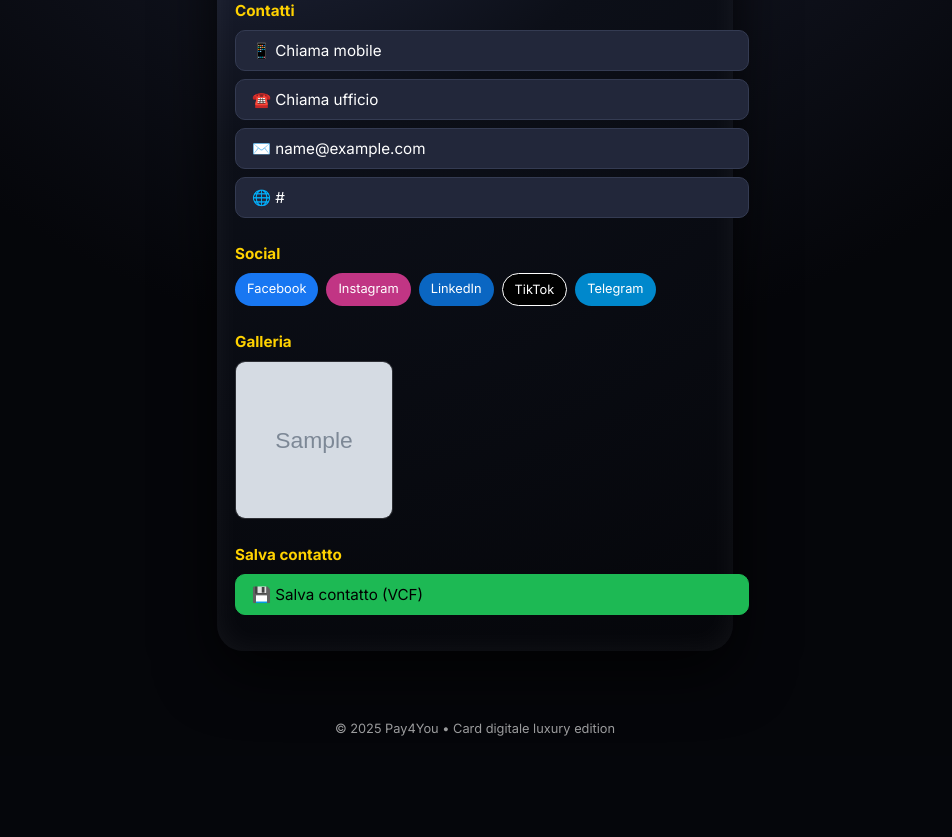
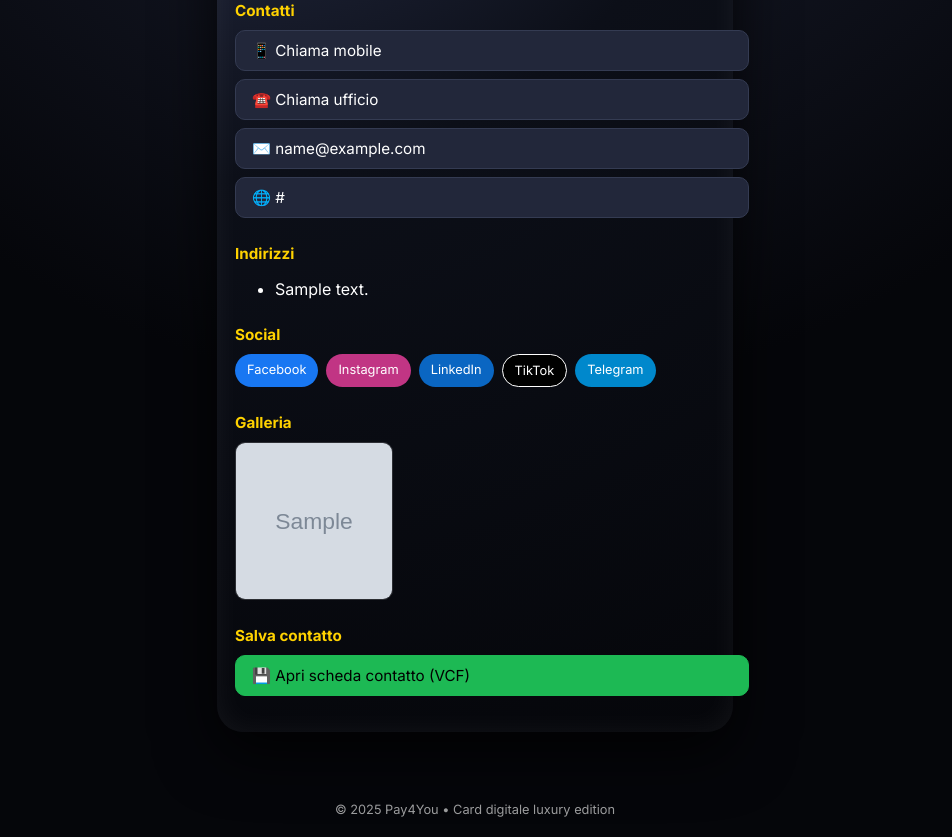
Before and after one commit to gidl59/pay4you-cards-luxury, a Flask app: template templates/card.html in a window 1280 px wide. Shown: the part 477-1314 px from the top of the page, without its empty margins (165-1117 px from the left). Before the commit the page ends 1213 px from the top, so only its background shows below. Run offline with Flask 3, Linux system fonts and the light colour scheme; the template is opened without the code that fills it: most values are stand-ins (such as "Sample title", 1, 10 or a date in 2020); grey boxes marked "Sample" are stand-in pictures.

Commit message:
Update card.html

```diff
--- a/templates/card.html
+++ b/templates/card.html
@@ -49,16 +49,34 @@
 
     {% if agent.emails %}
       {% for email in agent.emails.split(',') %}
-      <a class="btn full" href="mailto:{{ email|trim }}">✉️ {{ email|trim }}</a>
+        {% if email.strip() %}
+        <a class="btn full" href="mailto:{{ email.strip() }}">✉️ {{ email.strip() }}</a>
+        {% endif %}
       {% endfor %}
     {% endif %}
 
     {% if agent.websites %}
       {% for site in agent.websites.split(',') %}
-      <a class="btn full" target="_blank" href="{{ site|trim }}">🌐 {{ site|trim }}</a>
+        {% if site.strip() %}
+        <a class="btn full" target="_blank" href="{{ site.strip() }}">🌐 {{ site.strip() }}</a>
+        {% endif %}
       {% endfor %}
     {% endif %}
   </div>
+
+  <!-- INDIRIZZI -->
+  {% if agent.addresses %}
+  <div class="section">
+    <h3>Indirizzi</h3>
+    <ul class="addr-list">
+      {% for riga in agent.addresses.split('\n') %}
+        {% if riga.strip() %}
+        <li>{{ riga.strip() }}</li>
+        {% endif %}
+      {% endfor %}
+    </ul>
+  </div>
+  {% endif %}
 
   <!-- SOCIAL -->
   {% if agent.facebook or agent.instagram or agent.linkedin or agent.tiktok or agent.telegram %}
@@ -114,7 +132,7 @@
   <!-- SALVA CONTATTO -->
   <div class="section">
     <h3>Salva contatto</h3>
-    <a class="btn full green" href="{{ url_for('vcard', slug=agent.slug) }}">💾 Salva contatto (VCF)</a>
+    <a class="btn full green" href="{{ url_for('vcard', slug=agent.slug) }}">💾 Apri scheda contatto (VCF)</a>
   </div>
 
 </div>
```
